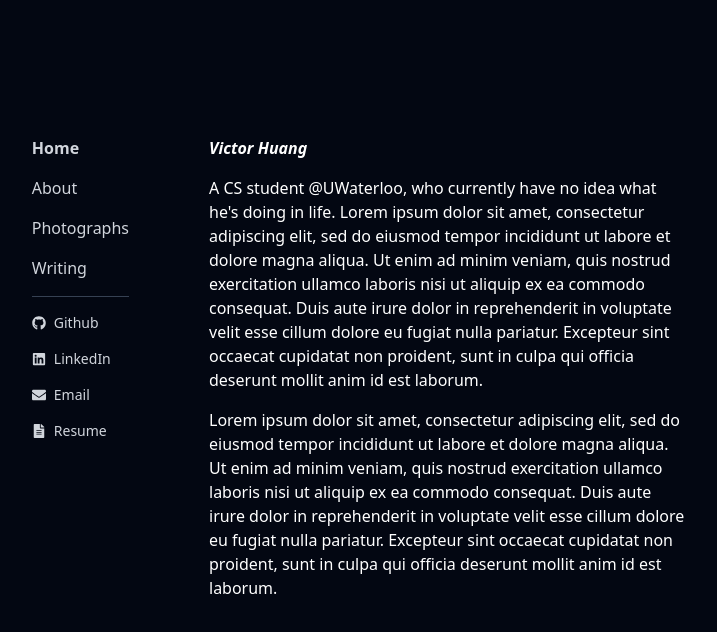
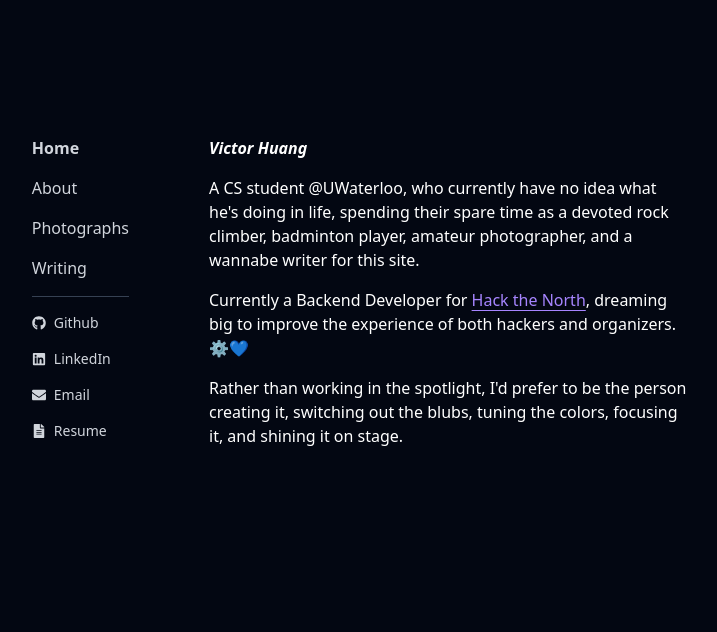
Before and after one commit to vichua2006/personal-site, a React (Vite) app: page / in a window 1280 px wide. Shown: the top 632 px of the page, without its empty margins (191-908 px from the left). Built offline with nearby package versions, Linux system fonts and the light colour scheme.

Commit message:
feat: added main description

```diff
--- /dev/null
+++ b/src/components/Spotlight.tsx
@@ -0,0 +1,28 @@
+import React, { useState } from "react";
+
+const SpotlightEffect = () => {
+  const [position, setPosition] = useState({ x: 0, y: 0 });
+
+  const handleMouseMove = (e: React.MouseEvent) => {
+    setPosition({ x: e.clientX, y: e.clientY });
+  };
+
+  return (
+    <div
+      onMouseMove={handleMouseMove}
+      className="relative w-full h-screen overflow-hidden"
+    >
+      {/* Spotlight */}
+      <div
+        className="pointer-events-none fixed w-64 h-64 rounded-full bg-gradient-to-r from-white/20 to-transparent"
+        style={{
+          top: position.y - 128, // Center the spotlight vertically
+          left: position.x - 128, // Center the spotlight horizontally
+        }}
+      ></div>
+
+    </div>
+  );
+};
+
+export default SpotlightEffect;
--- a/src/pages/Home.tsx
+++ b/src/pages/Home.tsx
@@ -5,11 +5,18 @@ const Home = () => {
     <div className="mt-30 p-4 min-h-screen text-white">
       <Header />
       <p className="my-4">
-        A CS student @UWaterloo, who currently have no idea what he's doing in life.
-        Lorem ipsum dolor sit amet, consectetur adipiscing elit, sed do eiusmod tempor incididunt ut labore et dolore magna aliqua. Ut enim ad minim veniam, quis nostrud exercitation ullamco laboris nisi ut aliquip ex ea commodo consequat. Duis aute irure dolor in reprehenderit in voluptate velit esse cillum dolore eu fugiat nulla pariatur. Excepteur sint occaecat cupidatat non proident, sunt in culpa qui officia deserunt mollit anim id est laborum.
+        A CS student @UWaterloo, who currently have no idea what he's doing in life,
+        spending their spare time as a devoted rock climber, badminton player, amateur photographer, and a wannabe writer for this site.
       </p>
-      <p>
-        Lorem ipsum dolor sit amet, consectetur adipiscing elit, sed do eiusmod tempor incididunt ut labore et dolore magna aliqua. Ut enim ad minim veniam, quis nostrud exercitation ullamco laboris nisi ut aliquip ex ea commodo consequat. Duis aute irure dolor in reprehenderit in voluptate velit esse cillum dolore eu fugiat nulla pariatur. Excepteur sint occaecat cupidatat non proident, sunt in culpa qui officia deserunt mollit anim id est laborum.
+      <p className="my-4">
+        Currently a Backend Developer for <a href="https://hackthenorth.com/" className="text-violet-400 underline underline-offset-4">Hack the North</a>,
+        dreaming big to improve the experience of both hackers and organizers. ⚙️💙
+      </p>
+      <p className="my-4">
+        Rather than working in the spotlight,
+        I'd prefer to be the person creating it,
+        switching out the blubs, tuning the colors,
+        focusing it, and shining it on stage.
       </p>
     </div>
   );
```
